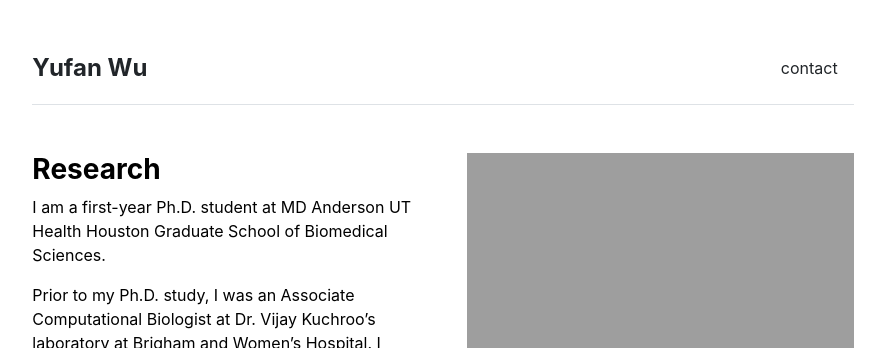
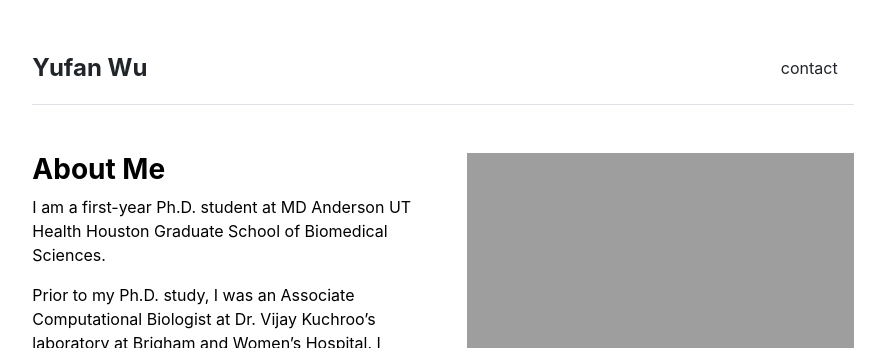
Before and after one commit to YufanWu147/YufanWu147.github.io, a Jekyll site: the page built from index.md, in a window 1280 px wide. Shown: the top 348 px of the page, without its empty margins (197-1082 px from the left). Built offline with Jekyll 4.4.1, drawn with Linux system fonts in a browser that asks for light colours.

Commit message:
update home page

```diff
--- a/_layouts/home.html
+++ b/_layouts/home.html
@@ -4,7 +4,7 @@ layout: default
 
 <div class="row g-5 mb-5">
   <div class="col-md-6">
-    <h3 class="fw-bold">Research</h3>
+    <h3 class="fw-bold">About Me</h3>
     {{ content }}
   </div>
   <div class="col-md-6">
```
